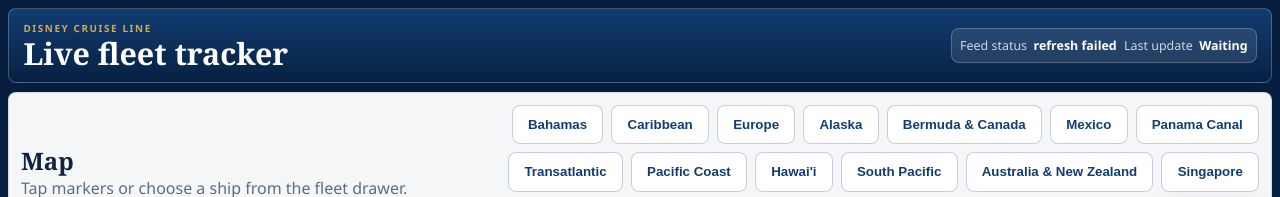
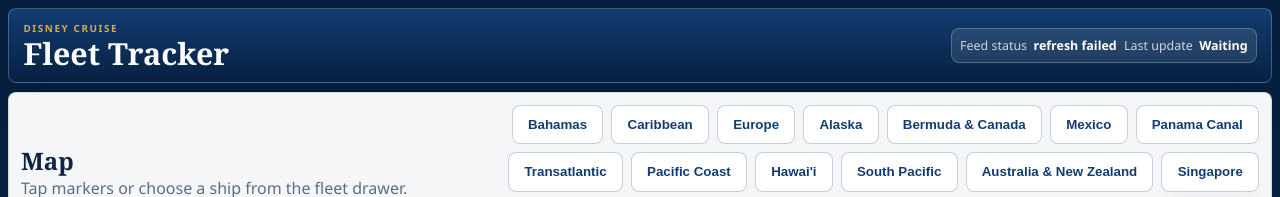
Before and after one commit to jakebdb56/dclapp, a website: page public/index.html in a window 1280 px wide. Shown: the top 197 px of the page. Drawn offline with nearby package versions, Linux system fonts and the light colour scheme; no server answers.

Commit message:
Update header text for Disney Cruise Line

```diff
--- a/public/index.html
+++ b/public/index.html
@@ -17,8 +17,8 @@
     <div class="app-shell">
       <header class="hero">
         <div>
-          <p class="eyebrow">Disney Cruise Line</p>
-          <h1>Live fleet tracker</h1>
+          <p class="eyebrow">Disney Cruise</p>
+          <h1>Fleet Tracker</h1>
         </div>
         <div class="status-panel">
           <div class="status-row">
```
